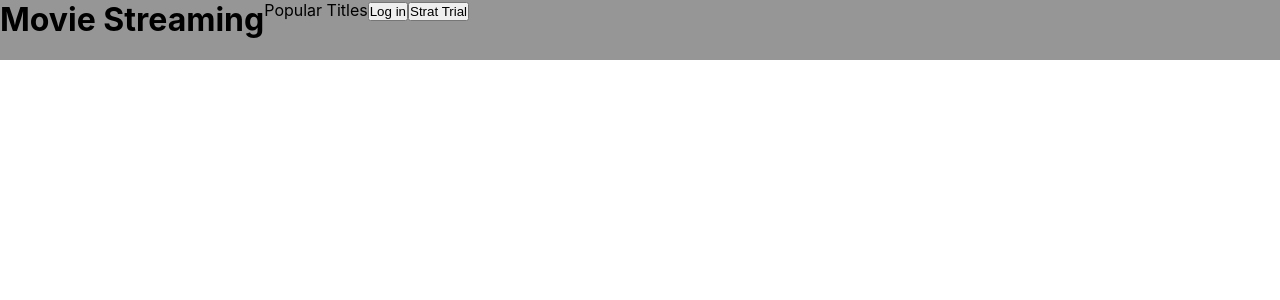
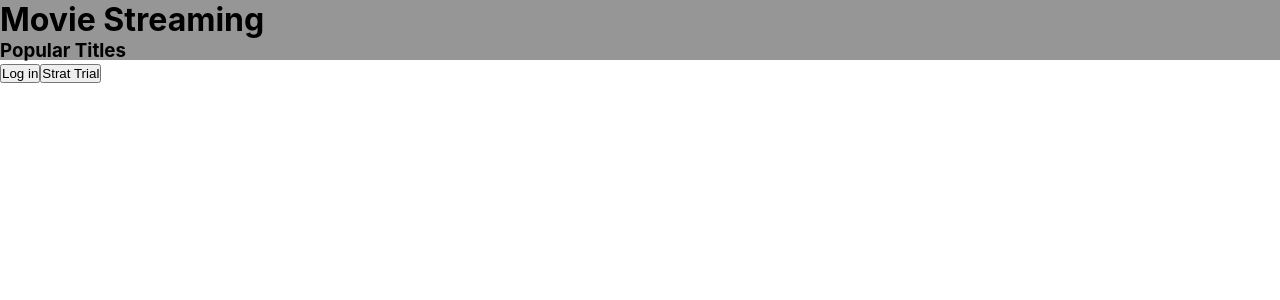
Before and after one commit to MarkusTryban/movie-stream, a React (Create React App) app: page / in a window 1280 px wide. Shown: the top 300 px of the page. Built offline with nearby package versions, Linux system fonts and the light colour scheme.

Commit message:
Return main header content

```diff
--- a/src/components/MainHeader/MainHeader.css
+++ b/src/components/MainHeader/MainHeader.css
@@ -1,5 +1,6 @@
 .main-header {
   display: flex;
+  flex: 25%;
   height: 60px;
   max-width: 1280px;
   margin: auto;
--- a/src/components/MainHeader/MainHeader.tsx
+++ b/src/components/MainHeader/MainHeader.tsx
@@ -7,9 +7,7 @@ const MainHeader = () => {
     <div className='main-header'>
       <div id='main-title'>
         <h1>Movie Streaming</h1>
-      </div>
-      <div id='movie-title'>Popular Titles</div>
-      <div className='btn-container'>
+        <h3>Popular Titles</h3>
         <button id='btn-login'>Log in</button>
         <button id='btn-trial'>Strat Trial</button>
       </div>
```
